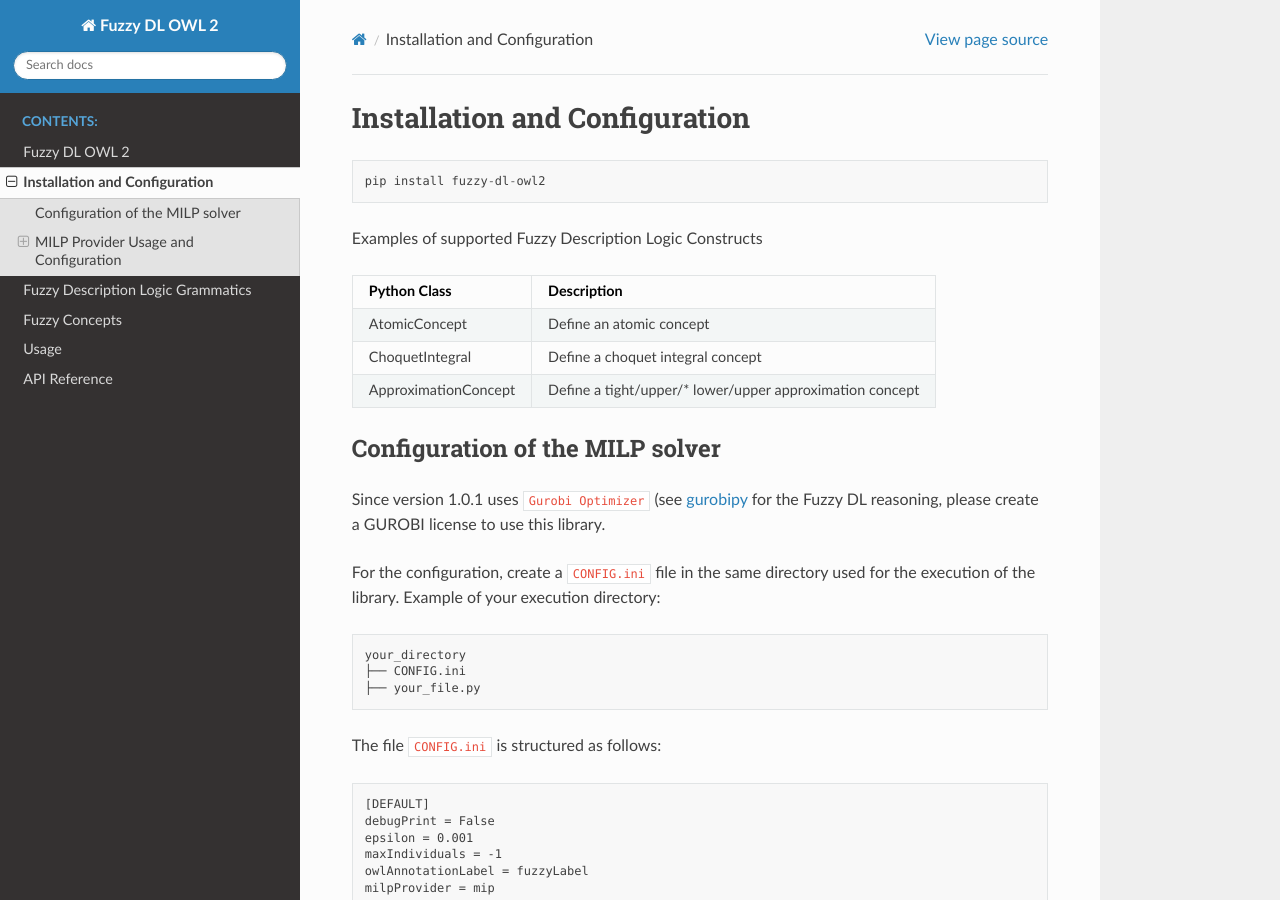
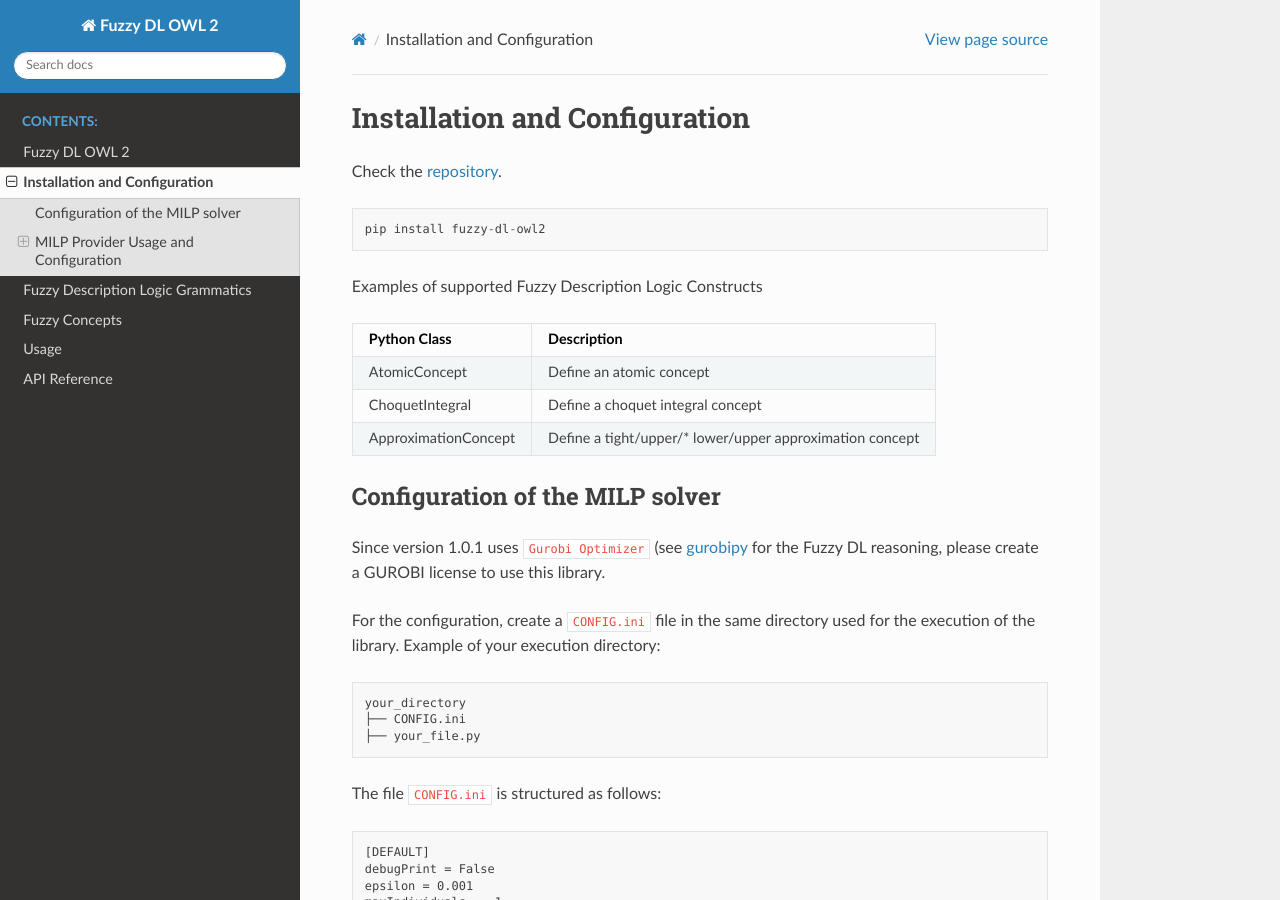
Before and after one commit to giuseppefilippone/fuzzy_dl_owl2, a Sphinx documentation site: the page built from docs/source/install_and_config.md, in a window 1280 px wide and 900 px high. Built offline with Sphinx 7.4.7 and the Read the Docs theme 3.1.0, drawn with Linux system fonts in a browser that asks for light colours.

Commit message:
Update docs

````diff
--- a/docs/source/install_and_config.md
+++ b/docs/source/install_and_config.md
@@ -1,4 +1,6 @@
 # Installation and Configuration
+
+Check the [repository](https://github.com/giuseppefilippone/fuzzy_dl_owl2/).
 
 ```python
 pip install fuzzy-dl-owl2
````
